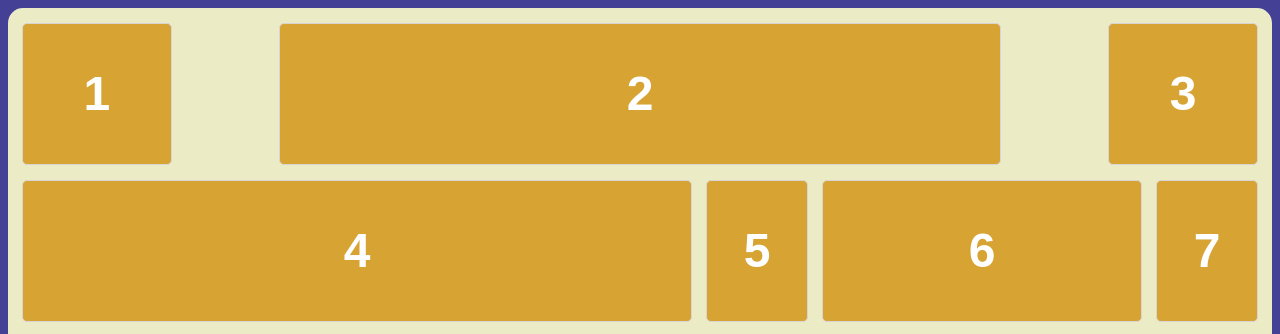
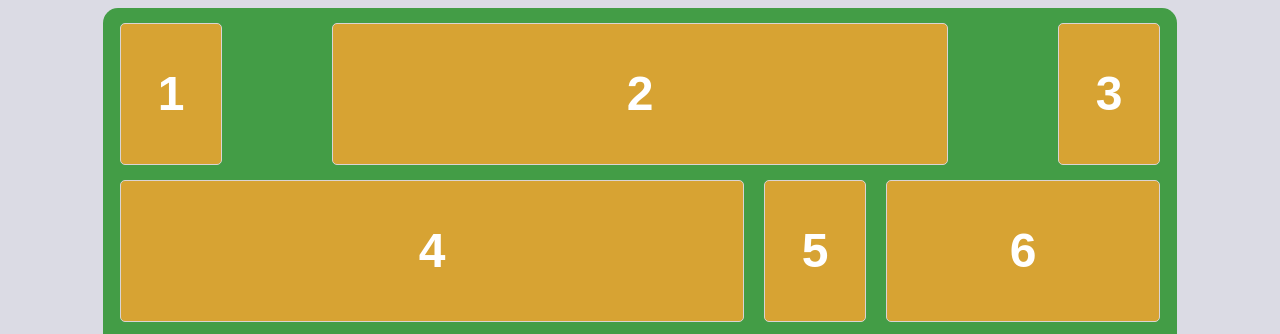
Before and after one commit to mfbarrera/rtcs8_homeworks, a plain HTML site: page flexbox-exercise/exercise1.html in a window 1280 px wide. Shown: the top 334 px of the page. Drawn offline with Linux system fonts and the light colour scheme.

Commit message:
add padding to the body

```diff
--- a/flexbox-exercise/styles.css
+++ b/flexbox-exercise/styles.css
@@ -1,15 +1,14 @@
 body {
-  background-color: rgb(68, 64, 150);
+  background-color: rgb(219, 219, 228);
+  padding: 0 95px;
 }
 
 .card__container {
-  background-color: rgb(235, 235, 198);
+  background-color: rgb(67, 157, 70);
   border-radius: 15px;
   display: flex;
-  flex-direction: row;
   flex-flow: row wrap;
-  padding: 15px 7px;
-
+  padding: 15px 7px 0 7px;
 }
 
 .card__item {
@@ -19,23 +18,22 @@ body {
   border-radius: 5px;
   color: white;
   flex-grow: 1;
-  /* flex-basis: 100px; */
   font-family: Arial, Helvetica, sans-serif;
   font-weight: bold;
   font-size: 3em;
   justify-content: space-between;
   line-height: 140px;
-  margin: 0 7px 15px 7px;
+  margin: 0 10px 15px 10px;
+  min-width: 100px;
   text-align: center;
-  min-width: 100px;
 }
 
 .card__item--small-right {
-    margin: 0 100px  15px 7px;
+    margin: 0 100px  15px 10px;
 }
 
 .card__item--small-left {
-    margin: 0  7px 15px 100px;
+    margin: 0  10px 15px 100px;
 }
 
 .card__item--medium {
```
